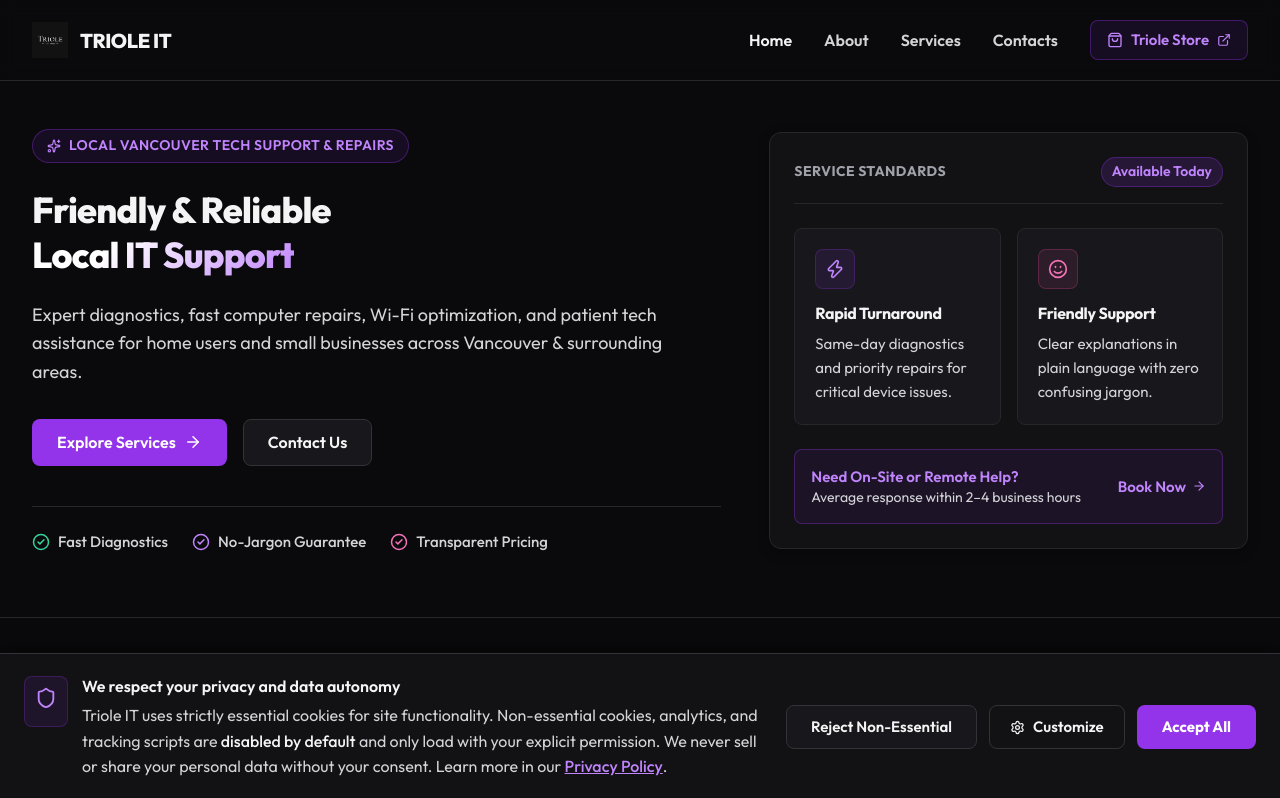
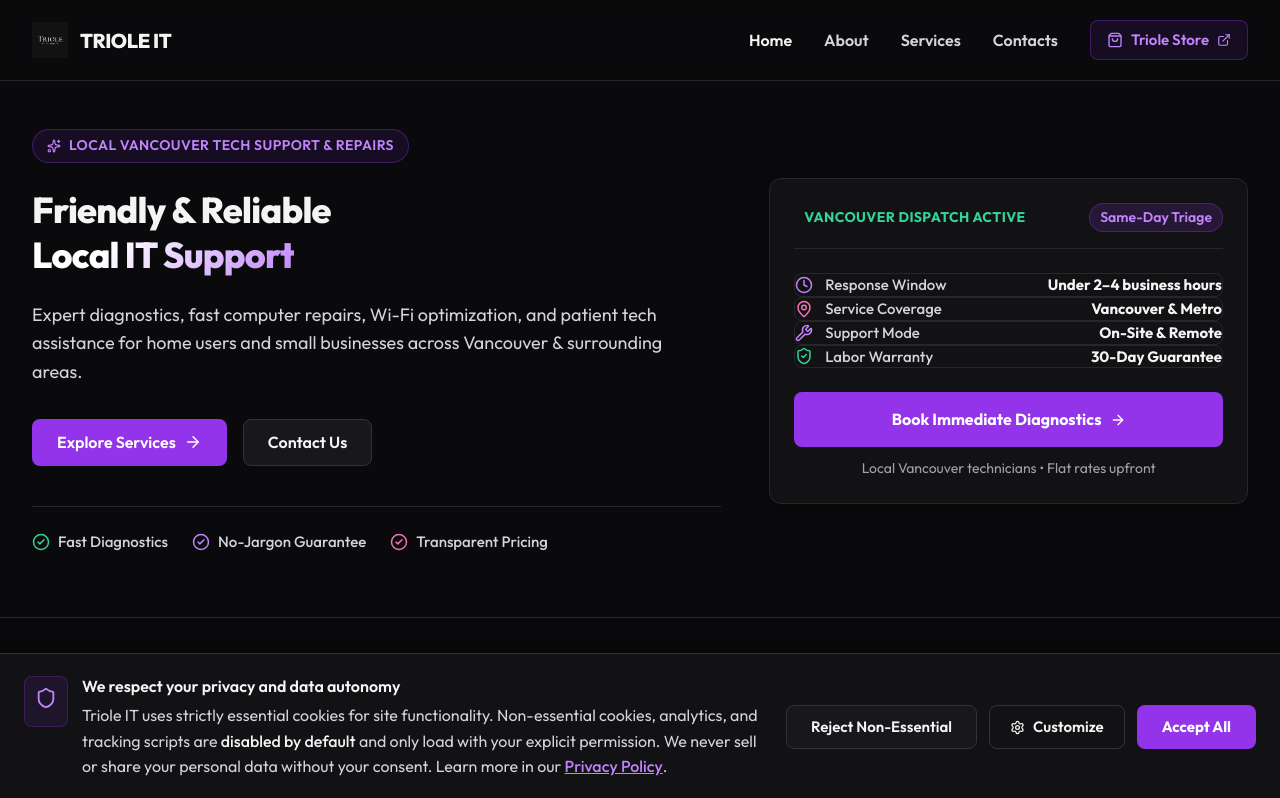
Before and after one commit to AtypicalSysAdmin/triole-it, a React (Vite) app: page / in a window 1280 px wide. Shown: the top 798 px of the page. Built offline with nearby package versions, Linux system fonts and the light colour scheme.

Commit message:
email and dup fix home page

```diff
--- a/src/pages/Home.jsx
+++ b/src/pages/Home.jsx
@@ -1,5 +1,5 @@
 import { motion } from 'framer-motion';
-import { ArrowRight, Zap, Smile, Sparkles, CheckCircle2, ShieldCheck, ShoppingBag } from 'lucide-react';
+import { ArrowRight, Zap, Smile, Sparkles, CheckCircle2, ShieldCheck, ShoppingBag, Clock, MapPin, Wrench } from 'lucide-react';
 import { Link } from 'react-router-dom';
 import SEO from '../components/SEO';
 import { FEATURED_HOME_SERVICES } from '../data/services';
@@ -107,7 +107,7 @@
               </div>
             </motion.div>
 
-            {/* Hero Right Column: Showcase Card */}
+            {/* Hero Right Column: Live Dispatch & Service Status Card */}
             <motion.div
               initial={{ opacity: 0, y: 16 }}
               animate={{ opacity: 1, y: 0 }}
@@ -116,49 +116,64 @@
             >
               <div className="card-surface p-6 sm:p-8">
                 <div className="flex items-center justify-between border-b border-zinc-800 pb-4 mb-6">
-                  <span className="text-xs font-bold uppercase tracking-wider text-zinc-400">
-                    Service Standards
-                  </span>
+                  <div className="flex items-center gap-2.5">
+                    <span className="relative flex h-2.5 w-2.5">
+                      <span className="animate-ping absolute inline-flex h-full w-full rounded-full bg-emerald-400 opacity-75"></span>
+                      <span className="relative inline-flex rounded-full h-2.5 w-2.5 bg-emerald-500"></span>
+                    </span>
+                    <span className="text-xs font-bold uppercase tracking-wider text-emerald-400">
+                      Vancouver Dispatch Active
+                    </span>
+                  </div>
                   <span className="rounded-full bg-purple-500/20 px-2.5 py-1 text-xs font-semibold text-purple-300 border border-purple-500/30">
-                    Available Today
+                    Same-Day Triage
                   </span>
                 </div>
 
-                <div className="grid grid-cols-1 sm:grid-cols-2 gap-4">
-                  <div className="rounded-lg border border-zinc-800 bg-zinc-900/60 p-5">
-                    <div className="flex h-10 w-10 items-center justify-center rounded-lg bg-purple-500/10 border border-purple-500/20 text-purple-400 mb-3">
-                      <Zap size={20} />
+                <div className="space-y-3.5 mb-6">
+                  <div className="flex items-center justify-between p-3.5 rounded-lg bg-[#18181c] border border-zinc-800/80">
+                    <div className="flex items-center gap-3">
+                      <Clock size={18} className="text-purple-400 shrink-0" />
+                      <span className="text-sm font-medium text-zinc-300">Response Window</span>
                     </div>
-                    <h3 className="text-base font-bold text-white">Rapid Turnaround</h3>
-                    <p className="mt-1.5 text-sm text-zinc-300 leading-relaxed">
-                      Same-day diagnostics and priority repairs for critical device issues.
-                    </p>
+                    <span className="text-sm font-bold text-white">Under {COMPANY_INFO.responseTime}</span>
                   </div>
 
-                  <div className="rounded-lg border border-zinc-800 bg-zinc-900/60 p-5">
-                    <div className="flex h-10 w-10 items-center justify-center rounded-lg bg-pink-500/10 border border-pink-500/20 text-pink-400 mb-3">
-                      <Smile size={20} />
+                  <div className="flex items-center justify-between p-3.5 rounded-lg bg-[#18181c] border border-zinc-800/80">
+                    <div className="flex items-center gap-3">
+                      <MapPin size={18} className="text-pink-400 shrink-0" />
+                      <span className="text-sm font-medium text-zinc-300">Service Coverage</span>
                     </div>
-                    <h3 className="text-base font-bold text-white">Friendly Support</h3>
-                    <p className="mt-1.5 text-sm text-zinc-300 leading-relaxed">
-                      Clear explanations in plain language with zero confusing jargon.
-                    </p>
+                    <span className="text-sm font-bold text-white">Vancouver &amp; Metro</span>
+                  </div>
+
+                  <div className="flex items-center justify-between p-3.5 rounded-lg bg-[#18181c] border border-zinc-800/80">
+                    <div className="flex items-center gap-3">
+                      <Wrench size={18} className="text-purple-400 shrink-0" />
+                      <span className="text-sm font-medium text-zinc-300">Support Mode</span>
+                    </div>
+                    <span className="text-sm font-bold text-white">On-Site &amp; Remote</span>
+                  </div>
+
+                  <div className="flex items-center justify-between p-3.5 rounded-lg bg-[#18181c] border border-zinc-800/80">
+                    <div className="flex items-center gap-3">
+                      <ShieldCheck size={18} className="text-emerald-400 shrink-0" />
+                      <span className="text-sm font-medium text-zinc-300">Labor Warranty</span>
+                    </div>
+                    <span className="text-sm font-bold text-white">30-Day Guarantee</span>
                   </div>
                 </div>
 
-                <div className="mt-6 rounded-lg border border-purple-500/30 bg-purple-950/20 p-4 sm:p-5 flex items-center justify-between gap-3">
-                  <div>
-                    <p className="text-sm font-semibold text-purple-300">Need On-Site or Remote Help?</p>
-                    <p className="text-xs sm:text-sm text-zinc-300">Average response within {COMPANY_INFO.responseTime}</p>
-                  </div>
-                  <Link
-                    to="/contacts"
-                    className="inline-flex items-center gap-1.5 text-sm font-semibold text-purple-300 hover:text-white transition shrink-0 min-h-[44px] min-w-[44px]"
-                  >
-                    <span>Book Now</span>
-                    <ArrowRight size={14} />
-                  </Link>
-                </div>
+                <Link
+                  to="/contacts"
+                  className="btn-primary w-full text-base font-bold py-3.5 text-center justify-center gap-2"
+                >
+                  <span>Book Immediate Diagnostics</span>
+                  <ArrowRight size={16} />
+                </Link>
+                <p className="text-xs text-zinc-400 text-center mt-3">
+                  Local Vancouver technicians &bull; Flat rates upfront
+                </p>
               </div>
             </motion.div>
 
@@ -166,7 +181,7 @@
         </div>
       </section>
 
-      {/* Core Pillars Section (Replaces the duplicate repair cards with distinct trust pillars) */}
+      {/* Core Pillars Section (Pillars are now completely distinct from the Hero Dispatch card) */}
       <section className="relative border-y border-zinc-800 bg-[#121215] py-16">
         <div className="container-custom">
           <div className="grid grid-cols-1 gap-6 sm:grid-cols-3">
```
Also changed, not shown: src/pages/Contacts.jsx (+68 -5 lines).
